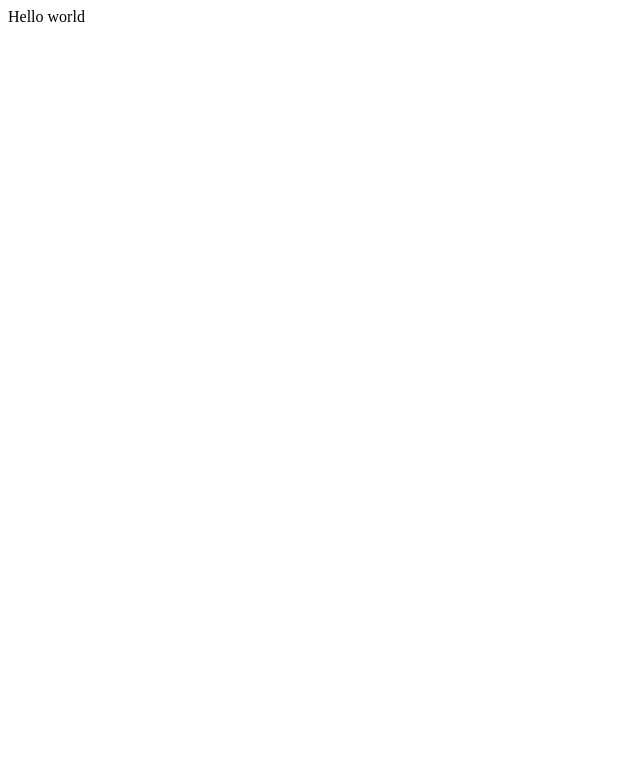
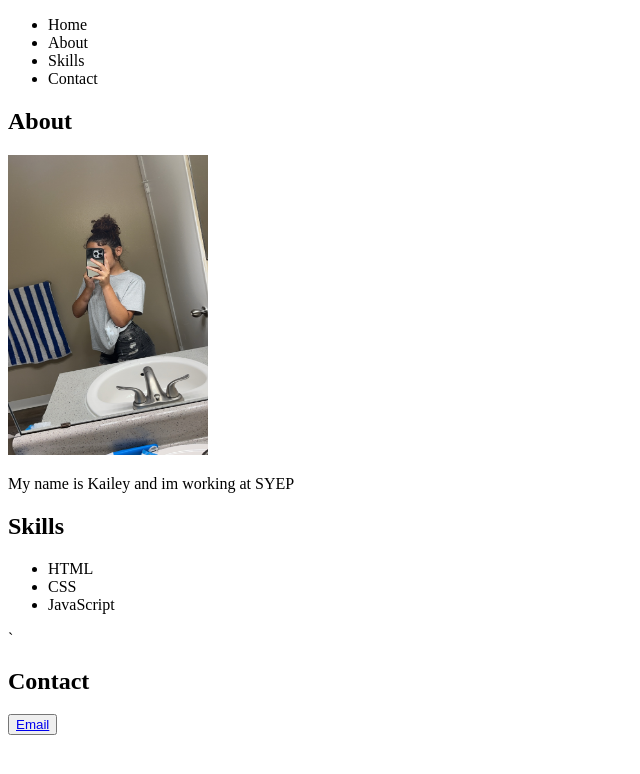
Before and after one commit to itzzkailey/kailey-Rivera-portfolio, a plain HTML site: page index.html in a window 1280 px wide. Shown: the whole page, without its empty margins (0-640 px from the left). Drawn offline with Linux system fonts and the light colour scheme.

Commit message:
I started my portfolio page

```diff
--- a/index.html
+++ b/index.html
@@ -9,7 +9,37 @@
 </head>
 
 <body>
-  Hello world
+<nav>
+   <ul>
+<li>Home</li>
+<li>About</li>
+<li>Skills</li>
+<li>Contact</li>
+     </ul>
+</nav>
+  <section>
+    <h1>About</h1>
+    <img src="IMG_6328.JPG" width="200px" height="300px">
+
+    <p>My name is Kailey and im working at SYEP</p>
+    </section>
+    <section>
+      <h1>Skills</h1>
+      <ul>
+        <li>HTML</li>
+        <li>CSS</li>
+        <li>JavaScript</li>
+      </ul>
+    </section>
+    <section> `
+      <h1>Contact</h1>
+
+
+      <button>
+        <a
+          href='malito:bxbabygirl1076@gamil.com'>Email</a>
+      </button>
+    </section>
   <script src="script.js"></script>
 </body>
 
```
Also changed, not shown: IMG_6328.JPG (added).
